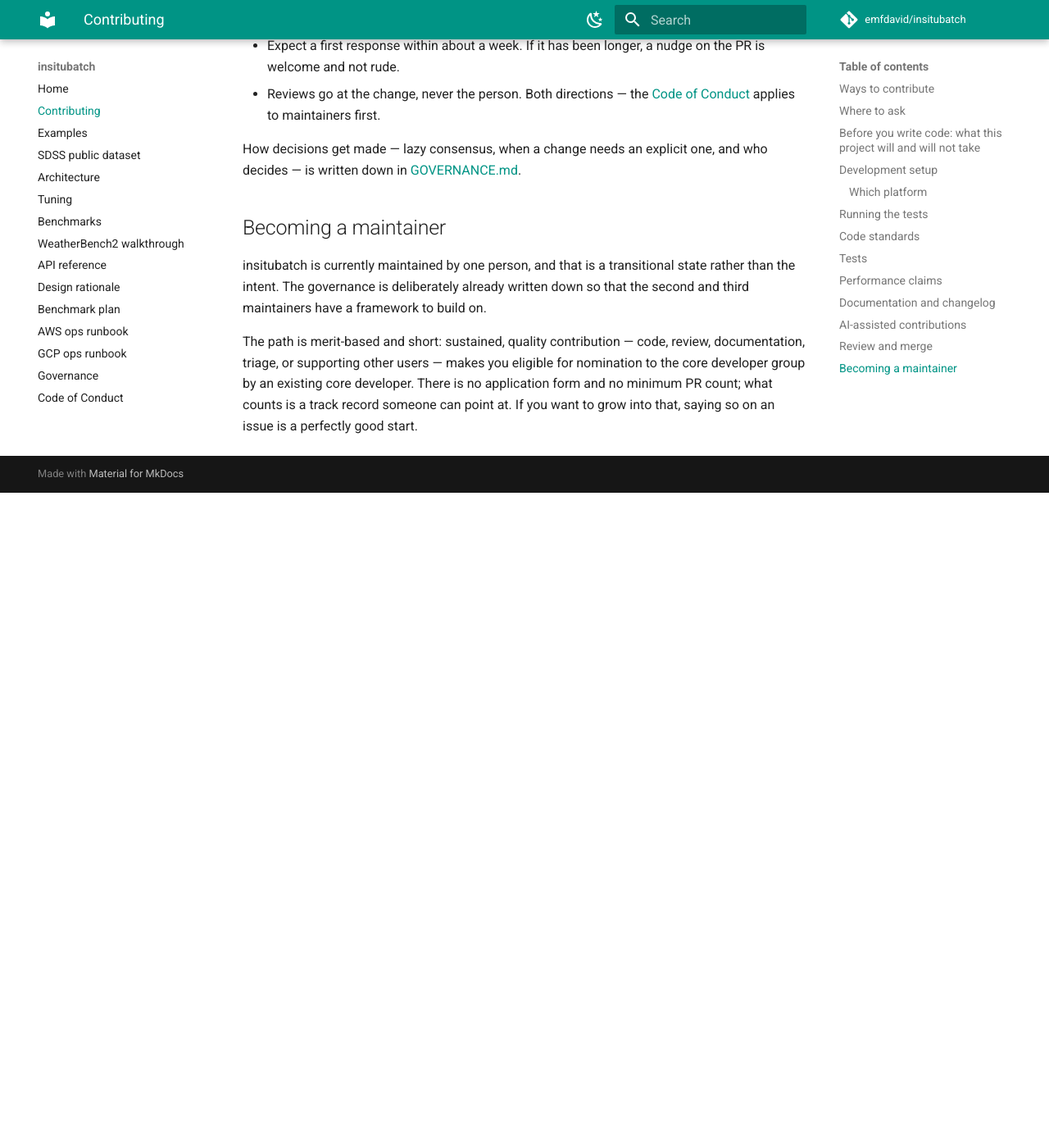
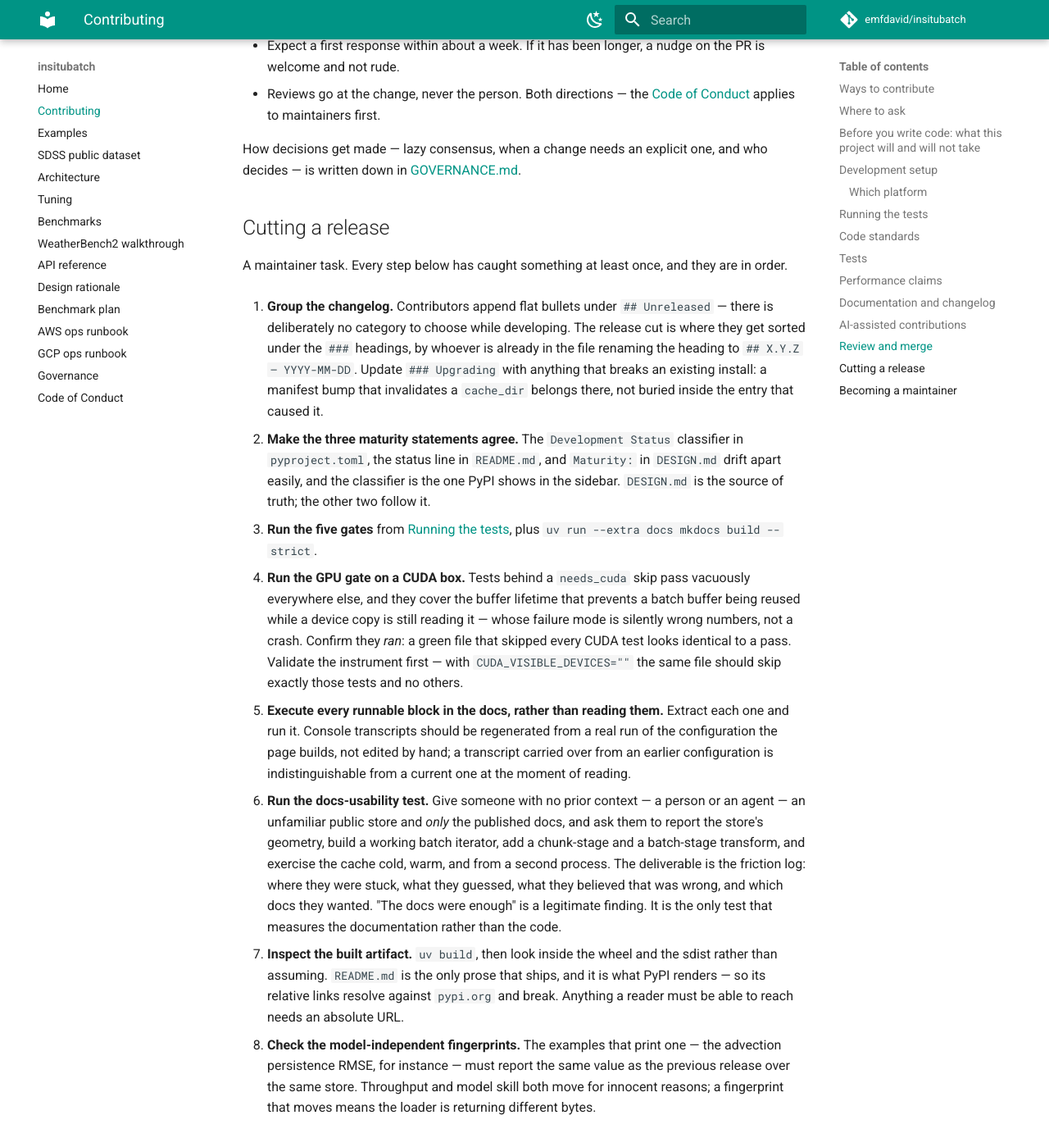
Before and after one commit to emfdavid/insitubatch, an MkDocs documentation site: the page built from docs/contributing.md, in a window 1280 px wide and 1400 px high, scrolled down 6925 px. Shown: the whole window at 82% size. Built offline with MkDocs 1.6.1 and Material for MkDocs 9.7.7, drawn with Linux system fonts in a browser that asks for light colours; comment, search, counter and statistics services are not loaded; before the commit the page ends 7526 px from its top, so only the background shows below that.

Commit message:
docs: write down how a release is cut
There was no release process anywhere -- not in the contributing guide, not in
`.github/`. That is why the docs-usability test, which is meant to run before every
release, had no written home, and why three different maturity statements (the PyPI
classifier, the README, DESIGN.md) were able to drift two steps apart without anyone
noticing.

Eight steps, each of which has caught something at least once: group the changelog and
update the Upgrading preamble; reconcile the three maturity statements against
DESIGN.md; the five CI gates plus a strict docs build; the GPU gate, including
validating the instrument by confirming `CUDA_VISIBLE_DEVICES=""` skips exactly the
tests that should skip; execute every runnable block rather than reading it, and
regenerate console transcripts from a real run; the docs-usability test; inspect the
built artifact, remembering the README is the only prose that ships and that its
relative links break on PyPI; and check the model-independent fingerprints against the
previous release.

The GPU and fingerprint steps are both there for the same reason: the failures they
catch present as plausible output rather than as errors, so nothing else in the
pipeline sees them.

Co-Authored-By: Claude Opus 5 <noreply@anthropic.com>
Claude-Session: https://claude.ai/code/session_01YGUS3Yz9ip4hggAQfnnuFk

```diff
--- a/docs/contributing.md
+++ b/docs/contributing.md
@@ -293,6 +293,55 @@ How decisions get made — lazy consensus, when a change needs an explicit one,
 decides — is written down in
 [GOVERNANCE.md](https://github.com/emfdavid/insitubatch/blob/main/GOVERNANCE.md).
 
+## Cutting a release
+
+A maintainer task. Every step below has caught something at least once, and they are in order.
+
+1. **Group the changelog.** Contributors append flat bullets under `## Unreleased` — there is
+   deliberately no category to choose while developing. The release cut is where they get
+   sorted under the `###` headings, by whoever is already in the file renaming the heading to
+   `## X.Y.Z — YYYY-MM-DD`. Update `### Upgrading` with anything that breaks an existing
+   install: a manifest bump that invalidates a `cache_dir` belongs there, not buried inside
+   the entry that caused it.
+
+2. **Make the three maturity statements agree.** The `Development Status` classifier in
+   `pyproject.toml`, the status line in `README.md`, and `Maturity:` in `DESIGN.md` drift
+   apart easily, and the classifier is the one PyPI shows in the sidebar. `DESIGN.md` is the
+   source of truth; the other two follow it.
+
+3. **Run the five gates** from [Running the tests](#running-the-tests), plus
+   `uv run --extra docs mkdocs build --strict`.
+
+4. **Run the GPU gate on a CUDA box.** Tests behind a `needs_cuda` skip pass vacuously
+   everywhere else, and they cover the buffer lifetime that prevents a batch buffer being
+   reused while a device copy is still reading it — whose failure mode is silently wrong
+   numbers, not a crash. Confirm they *ran*: a green file that skipped every CUDA test looks
+   identical to a pass. Validate the instrument first — with `CUDA_VISIBLE_DEVICES=""` the
+   same file should skip exactly those tests and no others.
+
+5. **Execute every runnable block in the docs, rather than reading them.** Extract each one
+   and run it. Console transcripts should be regenerated from a real run of the configuration
+   the page builds, not edited by hand; a transcript carried over from an earlier
+   configuration is indistinguishable from a current one at the moment of reading.
+
+6. **Run the docs-usability test.** Give someone with no prior context — a person or an agent
+   — an unfamiliar public store and *only* the published docs, and ask them to report the
+   store's geometry, build a working batch iterator, add a chunk-stage and a batch-stage
+   transform, and exercise the cache cold, warm, and from a second process. The deliverable is
+   the friction log: where they were stuck, what they guessed, what they believed that was
+   wrong, and which docs they wanted. "The docs were enough" is a legitimate finding. It is
+   the only test that measures the documentation rather than the code.
+
+7. **Inspect the built artifact.** `uv build`, then look inside the wheel and the sdist rather
+   than assuming. `README.md` is the only prose that ships, and it is what PyPI renders — so
+   its relative links resolve against `pypi.org` and break. Anything a reader must be able to
+   reach needs an absolute URL.
+
+8. **Check the model-independent fingerprints.** The examples that print one — the advection
+   persistence RMSE, for instance — must report the same value as the previous release over
+   the same store. Throughput and model skill both move for innocent reasons; a fingerprint
+   that moves means the loader is returning different bytes.
+
 ## Becoming a maintainer
 
 insitubatch is currently maintained by one person, and that is a transitional state rather
```
